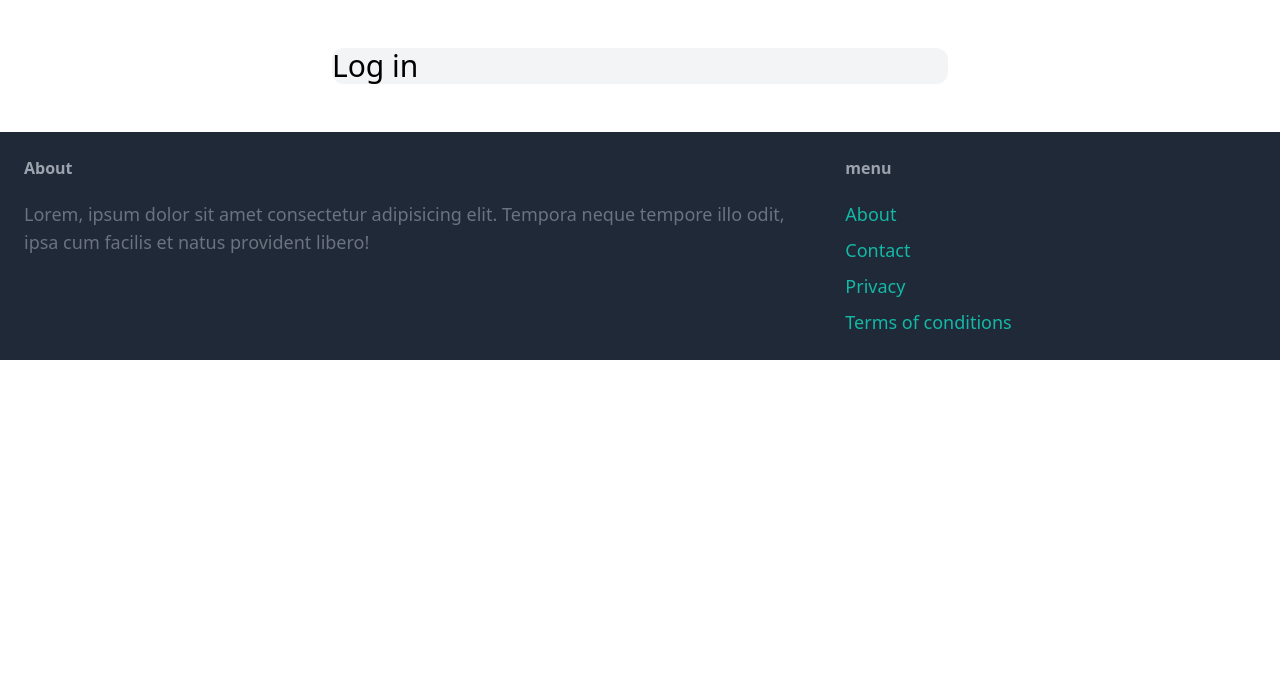
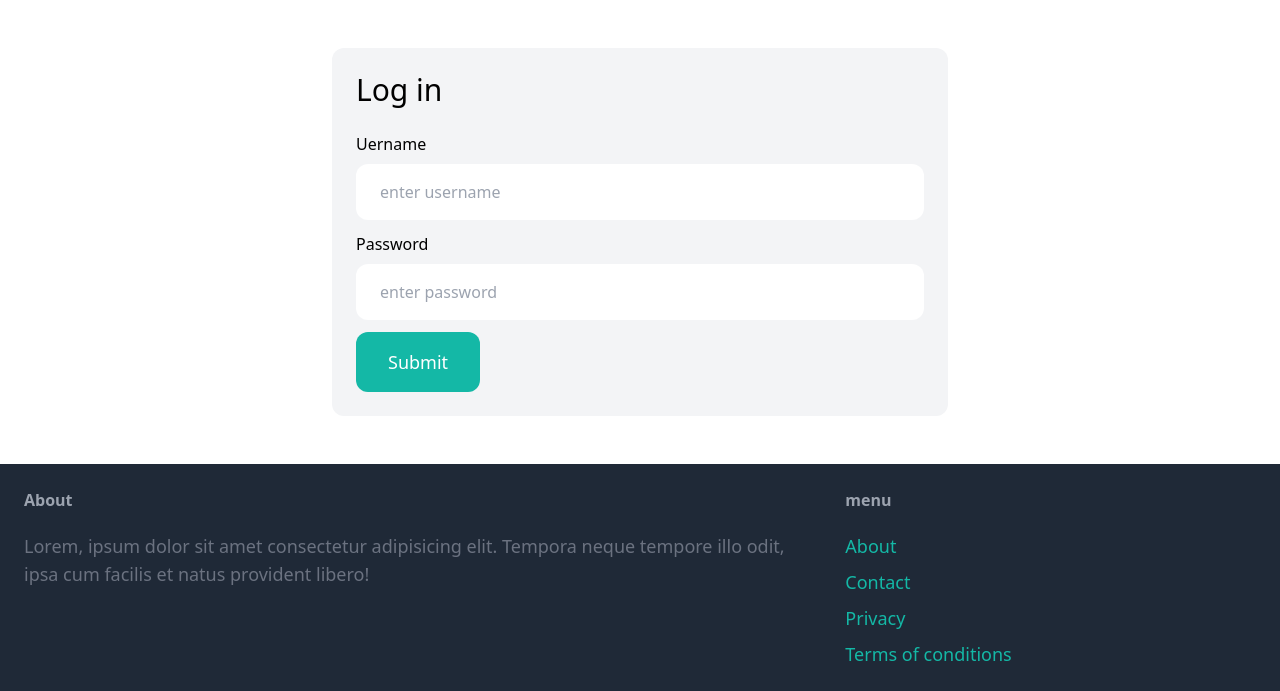
Before and after one commit to DelTa-0/Django_marketplace, a Django app: page /login/ in a window 1280 px wide. Shown: the part 77-768 px from the top of the page. Run offline with Django 5.2, Linux system fonts and the light colour scheme; some libraries are stand-ins or nearby versions.

Commit message:
login form done

```diff
--- a/marketplaceapp/core/forms.py
+++ b/marketplaceapp/core/forms.py
@@ -1,5 +1,5 @@
 from django import forms
-from django.contrib.auth.forms import UserCreationForm
+from django.contrib.auth.forms import UserCreationForm,AuthenticationForm
 from django.contrib.auth.models import User
 
 class SignupForm(UserCreationForm):
@@ -25,7 +25,15 @@ class SignupForm(UserCreationForm):
     }))
 
 
-class LoginFom(UserCreationForm):
+class LoginForm(AuthenticationForm):
+    username=forms.CharField(widget=forms.TextInput(attrs={
+        'placeholder':'enter username',
+        'class':'w-full py-4 px-6 rounded-xl'
+    }))
+    password=forms.CharField(widget=forms.PasswordInput(attrs={
+        'placeholder':'enter password',
+        'class':'w-full py-4 px-6 rounded-xl'
+    }))
     class Meta:
         model=User
         fields=('username','password')
--- a/marketplaceapp/core/templates/core/login.html
+++ b/marketplaceapp/core/templates/core/login.html
@@ -1,12 +1,36 @@
-{% extends "core/base.html" %}
+{% extends 'core/base.html' %}
 
 {% block title %}
 Login
 {% endblock %}
 
 {% block content %}
-<div class="w-1/2 my-6 mx-auto bg-gray-100 rounded-xl">
+<div class="w-1/2 my-6 p-6 mx-auto bg-gray-100 rounded-xl">
     <h1 class="mb-6 text-3xl">Log in</h1>
+    <form action="." method="post">
+        {% csrf_token %}
+
+        <div class="mb-3">
+            <label class="inline-block mb-2">Uername</label><br>
+            {{form.username}}
+        </div>
+
+        <div class="mb-3">
+            <label class="inline-block mb-2">Password</label><br>
+            {{form.password}}
+        </div>
+
+        {%if form.errors or form.none_field_errors%}
+            <div class="mb-3 p-6 bg-red-100 rounded-xl">
+                {%for field in form%}
+                    {{field.errors}}
+
+                {%endfor%}
+                {{form.non_field_errors}}
+            </div>
+        {%endif%}
+        <button class="py-4 px-8 text-lg bg-teal-500 hover:bg-teal-700 rounded-xl text-white">Submit</button>
+    </form>
 
 </div>
 {% endblock %}
--- a/marketplaceapp/core/urls.py
+++ b/marketplaceapp/core/urls.py
@@ -1,4 +1,6 @@
 from django.urls import path
+from django.contrib.auth import views as auth_views
+from .forms import LoginForm
 from . import views
 
 app_name='core'
@@ -7,5 +9,5 @@ urlpatterns = [
     path('',views.index,name='index'),
      path('contact/',views.contact,name='contact'),
      path('signup/',views.signup,name='signup'),
-     path('login/',views.login,name='login'),
+     path('login/',auth_views.LoginView.as_view(template_name='core/login.html',authentication_form=LoginForm),name='login'),
 ]
--- a/marketplaceapp/core/views.py
+++ b/marketplaceapp/core/views.py
@@ -1,6 +1,6 @@
 from django.shortcuts import render,redirect
 from item.models import Category,Item
-from .forms import SignupForm,LoginFom
+from .forms import SignupForm,LoginForm
 # Create your views here.
 def index(request):
     items=Item.objects.filter(is_sold=False)[0:6]
@@ -23,7 +23,7 @@ def signup(request):
     })
 
 def login(request):
-    form=LoginFom()
+    form=LoginForm()
     return render(request,'core/login.html',{
         'form':form
     })
```
Also changed, not shown: marketplaceapp/db.sqlite3.
